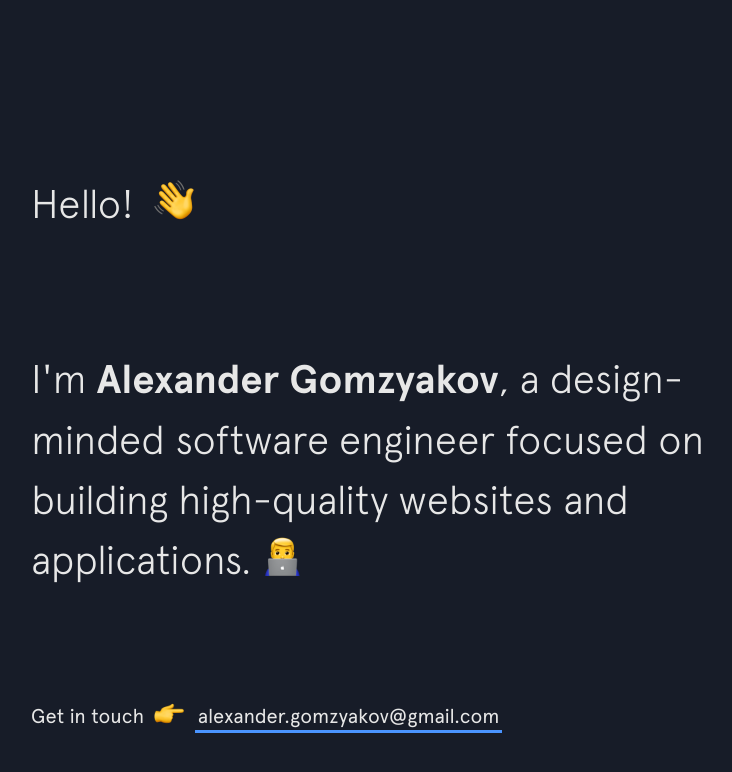
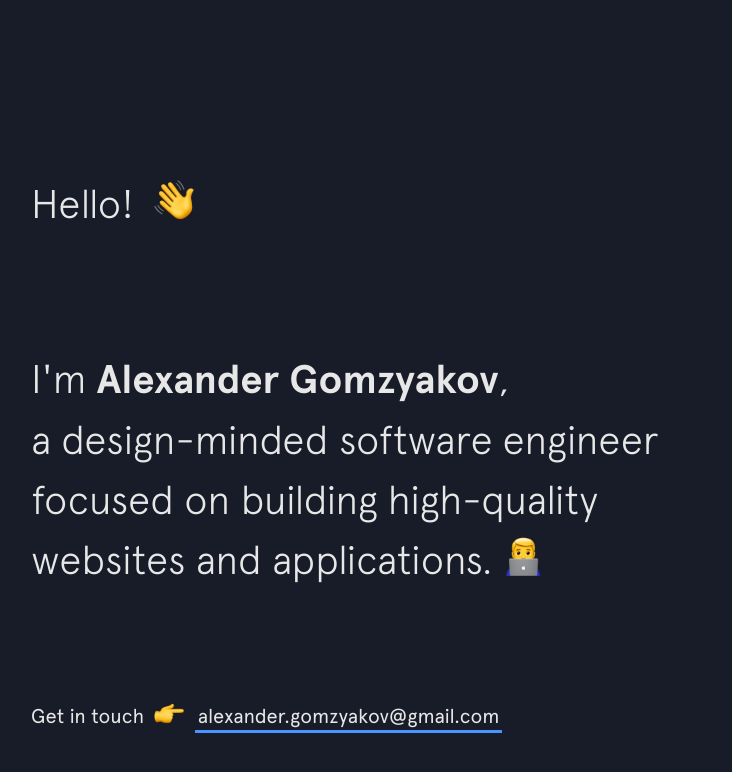
Before and after one commit to gomzyakov/gomzyakov.github.io, a Jekyll site: the page built from index.html, in a window 1280 px wide and 900 px high. Shown: the top 772 px of the window, without its empty margins (69-801 px from the left). Built offline with Jekyll 4.4.1, drawn with Linux system fonts in a browser that asks for light colours; nearby versions of some CDN libraries.

Commit message:
Fix intro text

```diff
--- a/_includes/intro.html
+++ b/_includes/intro.html
@@ -4,8 +4,8 @@
   </h1>
 
   <h2 class="intro__tagline">I'm
-    <span class="name">Alexander Gomzyakov</span>, a design-minded software engineer focused on building high-quality
-    websites and applications.
+    <span class="name">Alexander Gomzyakov</span>, <nobr>a design-minded</nobr> software engineer focused on building
+    high-quality websites and applications.
     <span class="emoji technologist"></span>
   </h2>
 
```
